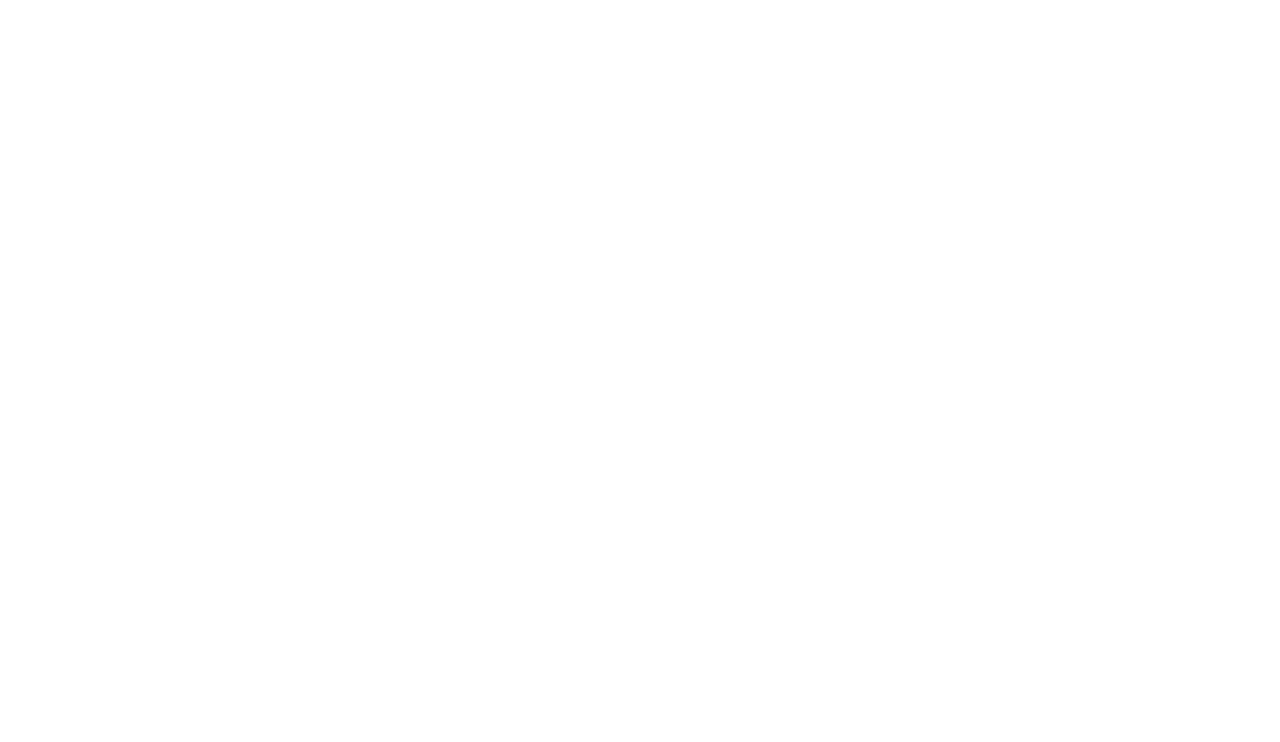
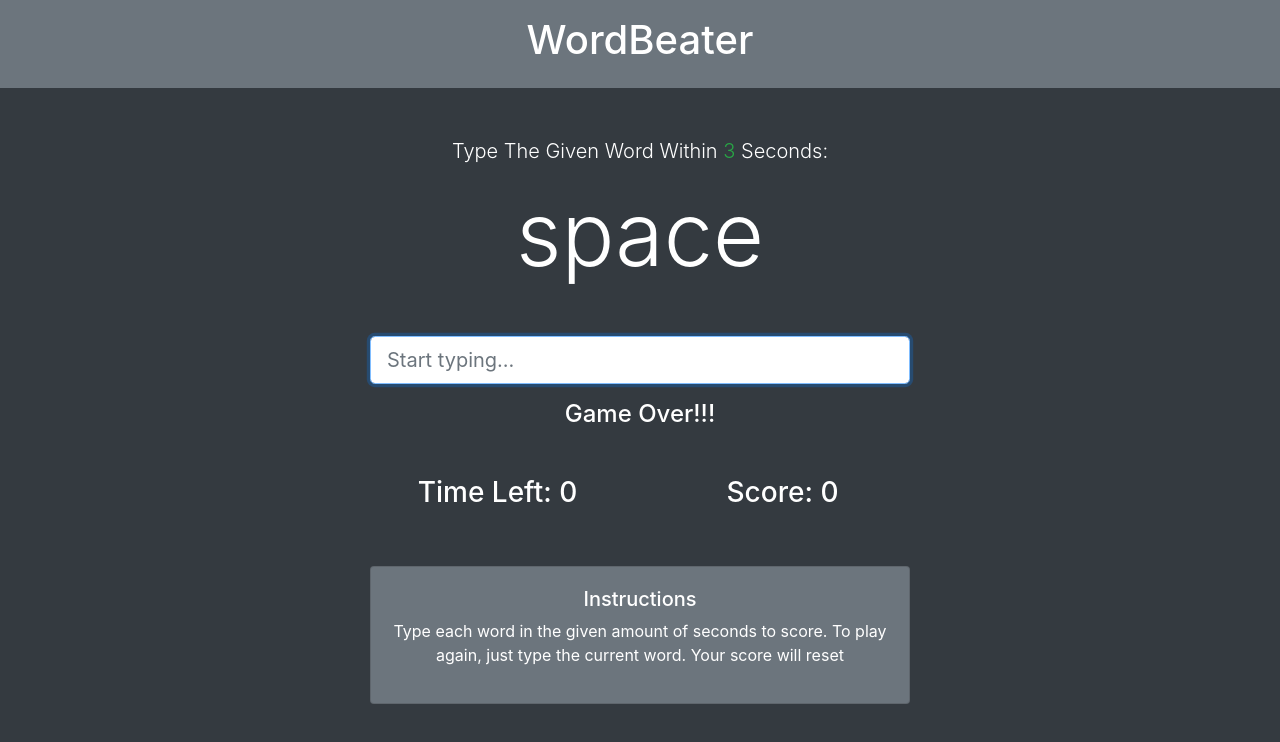
Before and after one commit to Bryang09/wordBeater, a plain HTML site: page index.html in a window 1280 px wide. Drawn offline with nearby package versions, Linux system fonts and the light colour scheme.

Commit message:
Project Completed

```diff
--- a/index.html
+++ b/index.html
@@ -5,6 +5,62 @@
     <meta name="viewport" content="width=device-width, initial-scale=1.0" />
     <meta http-equiv="X-UA-Compatible" content="ie=edge" />
     <title>WordBeater</title>
+    <link
+      rel="stylesheet"
+      href="https://stackpath.bootstrapcdn.com/bootstrap/4.1.3/css/bootstrap.min.css"
+      integrity="sha384-MCw98/SFnGE8fJT3GXwEOngsV7Zt27NXFoaoApmYm81iuXoPkFOJwJ8ERdknLPMO"
+      crossorigin="anonymous"
+    />
   </head>
-  <body></body>
+
+  <body class="bg-dark text-white ">
+    <header class="bg-secondary text-center p-3 mb-5">
+      <h1>WordBeater</h1>
+    </header>
+    <div class="container text-center">
+      <!-- Word & Input -->
+      <div class="row">
+        <div class="col-md-6 mx-auto">
+          <p class="lead">
+            Type The Given Word Within
+            <span class="text-success" id="seconds">5</span> Seconds:
+          </p>
+          <h2 class="display-2 mb-5" id="current-word">hello</h2>
+          <input
+            type="text"
+            class="form-control form-control-lg"
+            placeholder="Start typing..."
+            id="word-input"
+            autofocus
+          />
+          <h4 class="mt-3" id="message"></h4>
+
+          <!-- Time & Score Columns -->
+          <div class="row mt-5">
+            <div class="col-md-6">
+              <h3>Time Left: <span id="time">0</span></h3>
+            </div>
+            <div class="col-md-6">
+              <h3>Score: <span id="score">0</span></h3>
+            </div>
+          </div>
+
+          <!-- Instructions -->
+          <div class="row mt-5">
+            <div class="col-md-12">
+              <div class="card card-body bg-secondary text-white">
+                <h5>Instructions</h5>
+                <p>
+                  Type each word in the given amount of seconds to score. To
+                  play again, just type the current word. Your score will reset
+                </p>
+              </div>
+            </div>
+          </div>
+        </div>
+      </div>
+    </div>
+
+    <script src="js/main.js"></script>
+  </body>
 </html>
--- a/js/main.js
+++ b/js/main.js
@@ -0,0 +1,126 @@
+window.addEventListener("load", init);
+
+// Globals
+
+// Available Levels
+const levels = {
+  easy: 5,
+  medium: 3,
+  hard: 2
+};
+
+// To Change Level
+
+const currentLevel = levels.medium;
+
+let time = currentLevel;
+let score = 0;
+let isPlaying;
+
+// DOM Elements
+const wordInput = document.querySelector("#word-input");
+const currentWord = document.querySelector("#current-word");
+const scoreDisplay = document.querySelector("#score");
+const timeDisplay = document.querySelector("#time");
+const message = document.querySelector("#message");
+const seconds = document.querySelector("#seconds");
+
+const words = [
+  "hat",
+  "river",
+  "lucky",
+  "statue",
+  "generate",
+  "stubborn",
+  "cocktail",
+  "runaway",
+  "joke",
+  "developer",
+  "establishment",
+  "hero",
+  "javascript",
+  "nutrition",
+  "revolver",
+  "echo",
+  "siblings",
+  "investigate",
+  "horrendous",
+  "symptom",
+  "laughter",
+  "magic",
+  "master",
+  "space",
+  "definition"
+];
+
+// INITIALIZE GAME
+function init() {
+  // SHOW NUMBER OF SECONDS IN UI
+  seconds.innerHTML = currentLevel;
+  console.log("init");
+  // LOAD WORD FROM ARRAY
+  showWord(words);
+  // START MATCHING ON WORD INPUT
+  wordInput.addEventListener("input", startMatch);
+  // CALL COUNTDOWN EVERY SECOND
+  setInterval(countdown, 1000);
+  // CHECK GAME STATUS
+  setInterval(checkStatus, 50);
+}
+
+// START MATCH
+function startMatch() {
+  if (matchWords()) {
+    isPlaying = true;
+    time = currentLevel + 1;
+    showWord(words);
+    wordInput.value = "";
+    score++;
+  }
+  if (score === -1) {
+    scoreDisplay.innerHTML = 0;
+  } else {
+    scoreDisplay.innerHTML = score;
+  }
+}
+
+// MATCH CURRENT WORD TO WORDINPUT
+function matchWords() {
+  if (wordInput.value === currentWord.innerHTML) {
+    message.innerHTML === "Correct!!!";
+    return true;
+  } else {
+    message.innerHTML = "";
+    return false;
+  }
+}
+
+// PICK & SHOW RANDOM WORD
+function showWord(words) {
+  const randIndex = Math.floor(Math.random() * words.length);
+  // OUTPUT RANDOM WORD
+  currentWord.innerHTML = words[randIndex];
+  console.log(randIndex);
+}
+
+// COUNTDOWN TIMER
+function countdown() {
+  // MAKE SURE TIME IS NOT RUN OUT
+  if (time > 0) {
+    // DECREASE TIME
+    time--;
+  } else if (time === 0) {
+    // GAME IS OVER
+    isPlaying = false;
+  }
+  // SHOW TIME
+  timeDisplay.innerHTML = time;
+}
+
+// CHECK GAME STATUS
+function checkStatus() {
+  if (!isPlaying && time === 0) {
+    message.innerHTML = "Game Over!!!";
+    score = -1;
+  }
+}
```
